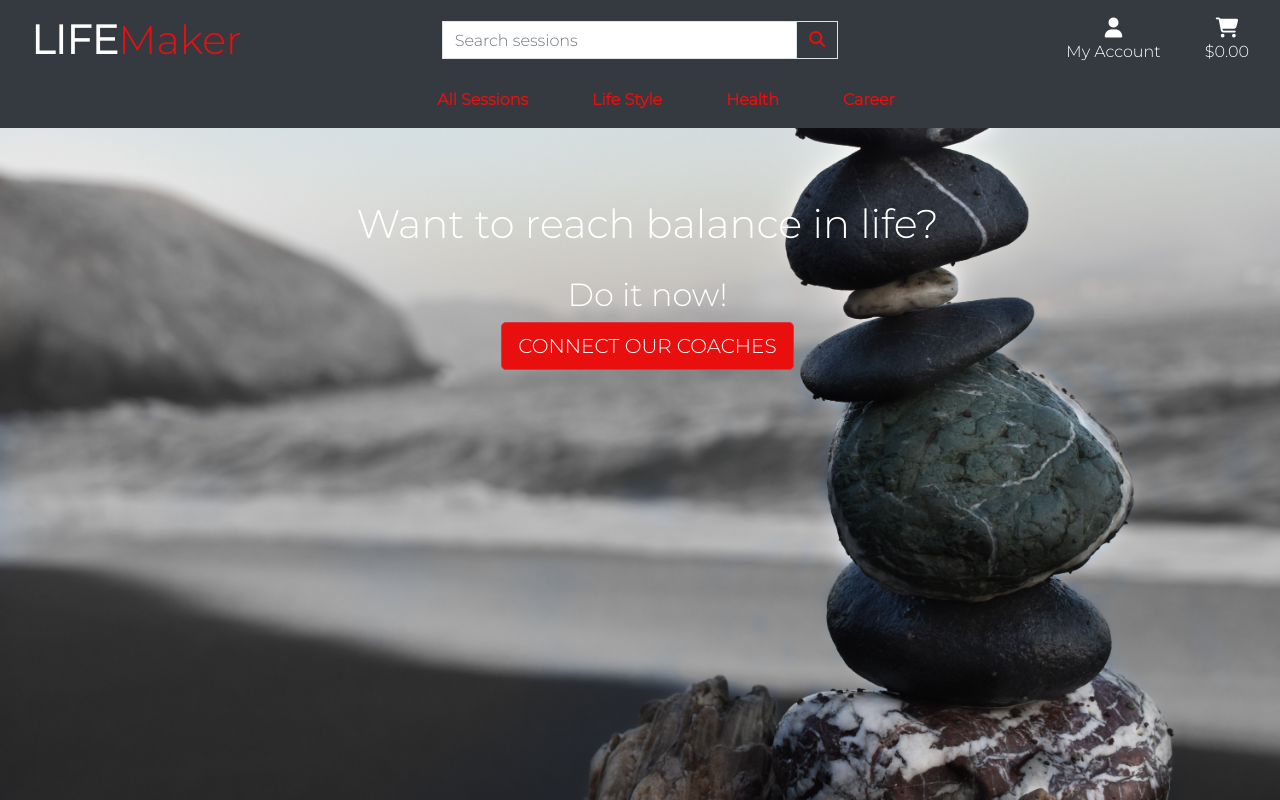
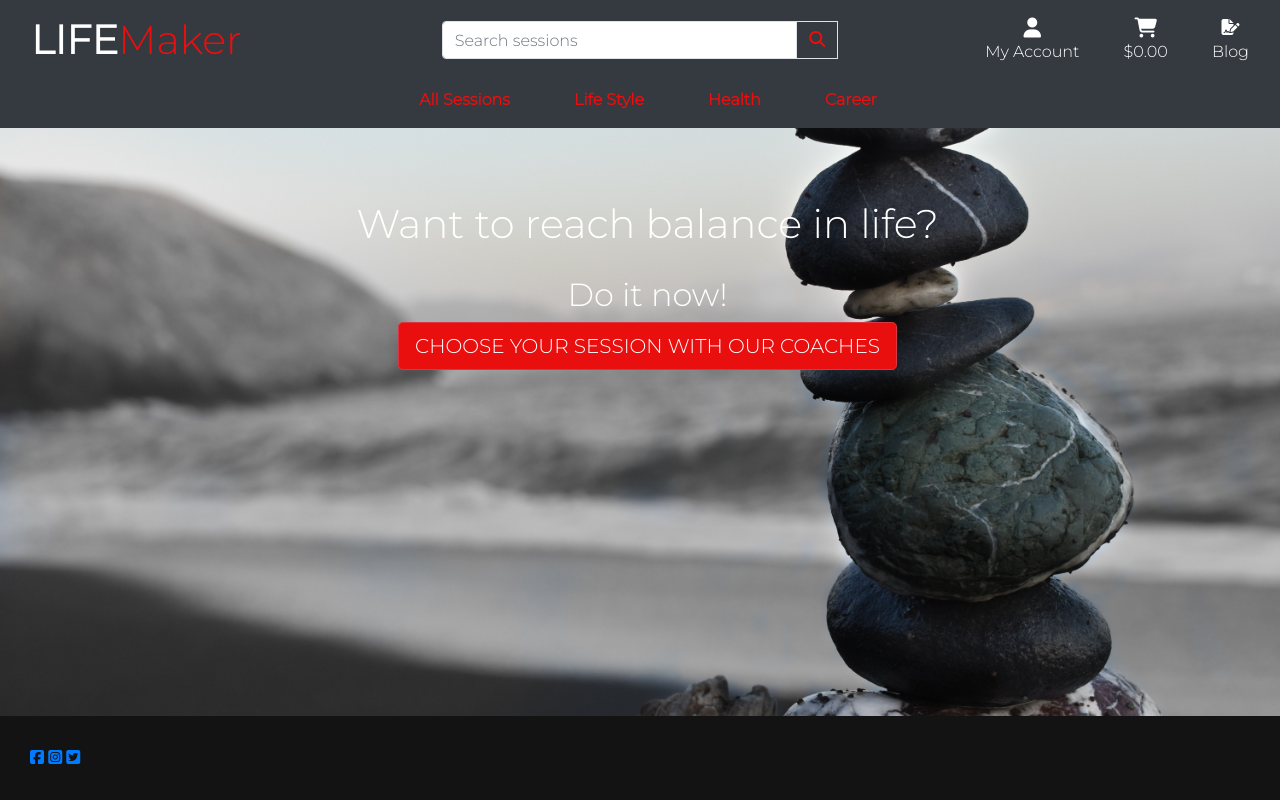
Before and after one commit to Diolg/life-maker, a Django app: page / in a window 1280 px wide. Run offline with Django 3.2, Linux system fonts and the light colour scheme; some libraries are stand-ins or nearby versions.

Commit message:
Add footer to base.html

```diff
--- a/home/templates/home/index.html
+++ b/home/templates/home/index.html
@@ -15,7 +15,7 @@
         <div class="col main-text text-center">
             <h1 class="main-title">Want to reach balance in life?</h1>
             <h2 class="call">Do it now!</h2>
-            <a class="btn btn-danger btn-lg main-button text-uppercase" href="">Connect our coaches</a>
+            <a class="btn btn-danger btn-lg main-button text-uppercase" href="">Choose your session with our coaches</a>
         </div>
     </div>
 </div>
--- a/static/css/base.css
+++ b/static/css/base.css
@@ -8,6 +8,11 @@ body {
     color: rgb(20, 19, 19);
     font-family: 'Montserrat', sans-serif;
     height: calc(100vh - 164px);
+    display: flex;
+    flex-direction: column;
+    min-height: 100vh;
+    flex: 1 0 auto;
+
 }
 
 .nav-choice {
@@ -22,6 +27,10 @@ body {
 }
 
 #cart {
+    color: #fff;
+}
+
+#blog {
     color: #fff;
 }
 
@@ -88,3 +97,16 @@ span.icon:hover {
 .btn-danger {
     background-color:rgb(233, 15, 15)!important;
 }
+
+
+
+
+
+/*-----Footer-----*/
+
+.page-footer {
+	padding: 30px;
+	flex-grow: 0;
+    background-color: #141313;
+
+}
--- a/templates/base.html
+++ b/templates/base.html
@@ -60,7 +60,7 @@
             <div class="col-12 col-lg-4 my-auto py-1 py-lg-0">
                 <form method="GET" action="">
                     <div class="input-group w-100">
-                        <input class="form-control border border-black rounded-0" type="text" name="q" placeholder="Search sessions">
+                        <input class="form-control border" type="text" name="q" placeholder="Search sessions">
                         <div class="input-group-append">
                             <button class="form-control btn btn-black border border-black rounded-0" type="submit">
                                 <span class="icon">
@@ -107,12 +107,22 @@
                             </div>
                         </a>
                     </li>
+                    <li class="list-inline-item">
+                        <a id="blog" class="user-blog nav-link" href="">
+                            <div class="text-center">
+                                <div><i class="fas fa-file-signature"></i></div>
+                                <p class="my-0">
+                                    Blog
+                                </p>
+                            </div>
+                        </a>
+                    </li>
                 </ul>
             </div>
             <div class="col-12 col-lg-4 my-auto py-1 py-lg-0"></div>
         </div>
-        <div class="row bg-white">
-            <nav class="navbar navbar-expand-lg navbar-light w-100">
+        <div class="row bg-dark">
+            <nav class="navbar navbar-expand-lg navbar-dark w-100">
                 <button class="navbar-toggler" type="button" data-toggle="collapse" data-target="#main-nav" aria-controls="main-nav" aria-expanded="false" aria-label="Toggle navigation">
                     <span class="navbar-toggler-icon"></span>
                 </button>
@@ -121,21 +131,6 @@
             </nav>
         </div>
     </header>
-
-
-
-
-
-
-
-
-
-
-
-
-
-
-
 
 
 
@@ -152,6 +147,24 @@
     {% block postloadsjs %}
     {% endblock %}
 
+<!--Footer-->
+
+<footer>
+        <div class="container-fluid h-100 page-footer">
+            <div class="row h-100">
+                <div class="col-12  my-auto">
+                    <a href="#" class="social-icons" target="_blank"><i
+                            class="fab fa-facebook-square "></i></a>
+                    <a class="social-icons" href="#" target="_blank"><i
+                            class="fab fa-instagram-square"></i></a>
+                    <a href="https://twitter.com/" class="social-icons" target="_blank"><i
+                            class="fab fa-twitter-square"></i></a>
+                </div>
+            </div>
+        </div>
+    </footer>
+
+
 
 </body>
 
--- a/templates/includes/mobile-top-header.html
+++ b/templates/includes/mobile-top-header.html
@@ -1,6 +1,7 @@
-<ul>
+
     <li class="list-inline-item">
-    <a class="text-black nav-link d-block d-lg-none" href="#" id="mobile-search" data-toggle="dropdown" aria-haspopup="true" aria-expanded="false">
+        <a class="text-black nav-link d-block d-lg-none" href="#" id="mobile-search" data-toggle="dropdown"
+            aria-haspopup="true" aria-expanded="false">
             <div class="text-center">
                 <div><i class="fas fa-search fa-lg"></i></div>
                 <p class="my-0">Search</p>
@@ -9,9 +10,10 @@
         <div class="dropdown-menu border-0 w-100 p-3 rounded-0 my-0" aria-labelledby="mobile-search">
             <form class="form" method="GET" action="">
                 <div class="input-group w-100">
-                <input class="form-control border border-black rounded-0" type="text" name="q" placeholder="Search sessions">
+                    <input class="form-control border" type="text" name="q" placeholder="Search sessions">
                     <div class="input-group-append">
-                    <button class="form-control form-control btn btn-black border border-black rounded-0" type="submit">
+                        <button class="form-control form-control btn btn-black border border-black rounded-0"
+                            type="submit">
                             <span class="icon">
                                 <i class="fas fa-search"></i>
                             </span>
@@ -21,11 +23,6 @@
             </form>
         </div>
     </li>
-
-
-
-
-
 
     <!-- Account -->
     <li class="list-inline-item dropdown d-lg-none">
@@ -51,7 +48,9 @@
     </li>
     <!--Shopping Cart-->
     <li class="list-inline-item">
-    <a id="cart" class="{% if grand_total %}text-primary font-weight-bold{% else %}text-black{% endif %} nav-link d-block d-lg-none" href="">
+        <a id="cart"
+            class="{% if grand_total %}text-primary font-weight-bold{% else %}text-black{% endif %} nav-link d-block d-lg-none"
+            href="">
             <div class="text-center">
                 <div><i class="fas fa-shopping-cart fa-lg"></i></div>
                 <p class="my-0">
@@ -64,4 +63,14 @@
             </div>
         </a>
     </li>
-</ul>
+    <!--Blog-->
+    <li class="list-inline-item d-lg-none">
+        <a id="blog" class="user-blog nav-link" href="">
+            <div class="text-center">
+                <div><i class="fas fa-file-signature"></i></div>
+                <p class="my-0">
+                    Blog
+                </p>
+            </div>
+        </a>
+    </li>
```
Lines whose indentation alone changed are shown as unchanged.
